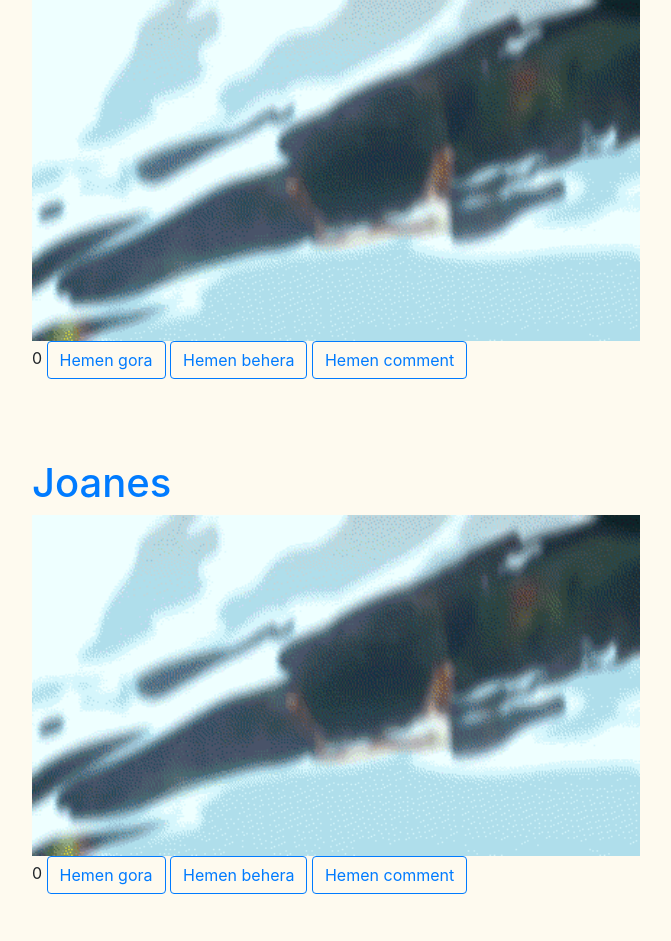
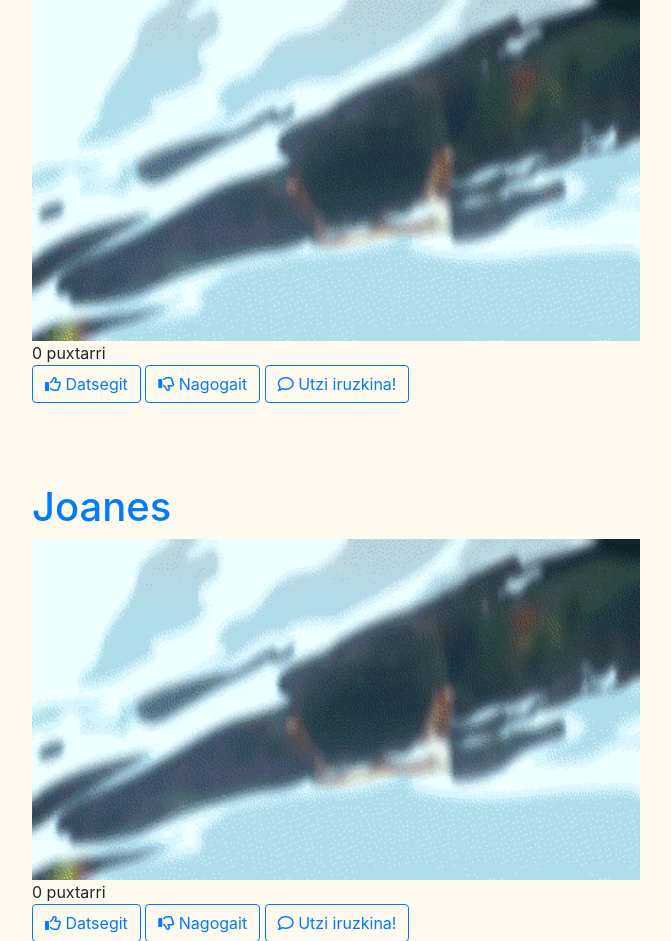
Before and after one commit to 96jplazaola/memeus, a Django app: page / in a window 1280 px wide. Shown: the part 163-1104 px from the top of the page, without its empty margins (288-959 px from the left). Run offline with Django 3.2, Linux system fonts and the light colour scheme; data comes from the database, SQL or seed files in the repository; both versions use the stored data as it was after the commit; some libraries are stand-ins or nearby versions.

Commit message:
Ikonuak gehittuta

```diff
--- a/memea/templates/memea/index.html
+++ b/memea/templates/memea/index.html
@@ -9,10 +9,10 @@
         <h1><a href="{%  url 'memea:details' memea.id %}"> <!-- url-a, beraren izena edo name atributua eta bidali beharrekoa -->
     {{ memea.izenburua }}</a></h1>
         <img src="{{ memea.argazkia.url }}" onclick="location.href ='{% url 'memea:details' memea.id %}'"><br>
-        <span>{{ memea.datsegitKop|sub:memea.ezdatsegitKop }}</span>
-    <button class="btn btn-outline-primary">Hemen gora</button>
-    <button class="btn btn-outline-primary">Hemen behera</button>
-    <button class="btn btn-outline-primary">Hemen comment</button>
+        <span>{{ memea.datsegitKop|sub:memea.ezdatsegitKop }} puxtarri</span><br>
+    <button class="btn btn-outline-primary"><i class="fa fa-thumbs-o-up" aria-hidden="true"></i> Datsegit</button>
+    <button class="btn btn-outline-primary"><i class="fa fa-thumbs-o-down" aria-hidden="true"></i> Nagogait</button>
+    <button class="btn btn-outline-primary"><i class="fa fa-comment-o" aria-hidden="true"></i> Utzi iruzkina!</button>
     </article>
 
 {% endfor %}
--- a/memea/templates/orokorra/orriburua.html
+++ b/memea/templates/orokorra/orriburua.html
@@ -1,9 +1,8 @@
 {% load staticfiles %}
 
 <script
-  src="https://code.jquery.com/jquery-3.1.1.min.js"
-  integrity="sha256-hVVnYaiADRTO2PzUGmuLJr8BLUSjGIZsDYGmIJLv2b8="
-  crossorigin="anonymous"></script>
+  src="https://code.jquery.com/jquery-3.1.1.min.js"></script>
+<script src="https://use.fontawesome.com/99b06e1f22.js"></script>
     <link rel="stylesheet" href="https://maxcdn.bootstrapcdn.com/bootstrap/4.0.0-alpha.5/css/bootstrap.min.css" integrity="sha384-AysaV+vQoT3kOAXZkl02PThvDr8HYKPZhNT5h/CXfBThSRXQ6jW5DO2ekP5ViFdi" crossorigin="anonymous">
 <script src="https://maxcdn.bootstrapcdn.com/bootstrap/4.0.0-alpha.5/js/bootstrap.min.js" integrity="sha384-BLiI7JTZm+JWlgKa0M0kGRpJbF2J8q+qreVrKBC47e3K6BW78kGLrCkeRX6I9RoK" crossorigin="anonymous"></script>
 <link rel="stylesheet" type="text/css" href="{%  static 'memea/style.css' %}"/>
@@ -21,7 +20,7 @@
          {% if request.user.is_authenticated %}
 
         <li class="nav-item">
-            <a class="nav-link" href="{% url 'memea:memea-sortu' %}">Meme berria igo</a>
+            <a class="nav-link" href="{% url 'memea:memea-sortu' %}"><i class="fa fa-plus" aria-hidden="true"></i> Meme berria igo</a>
         </li>
           {%  endif %}
         <li class="nav-item">
@@ -38,16 +37,16 @@
       </ul>
      <ul class="nav navbar-nav float-xs-right">
           <li class="nav-item">
-              <a class="nav-link" href="{% url 'memea:kontua-sortu' %}"> Sortu kontua</a>
+              <a class="nav-link" href="{% url 'memea:kontua-sortu' %}"><i class="fa fa-user-plus" aria-hidden="true"></i> Sortu kontua</a>
           </li>
 
          {% if request.user.is_authenticated %}
              <li class="nav-item">
-                <a class="nav-link" href="{% url 'memea:saioa-amaitu' %}"> Amaitu saioa</a>
+                <a class="nav-link" href="{% url 'memea:saioa-amaitu' %}"><i class="fa fa-sign-out" aria-hidden="true"></i> Amaitu saioa</a>
             </li>
          {% else %}
              <li class="nav-item">
-            <a class="nav-link" href="{% url 'memea:saioa-hasi' %}"> Hasi saioa</a>
+            <a class="nav-link" href="{% url 'memea:saioa-hasi' %}"><i class="fa fa-sign-in" aria-hidden="true"></i> Hasi saioa</a>
             </li>
          {%  endif %}
       </ul>
--- a/memea/views.py
+++ b/memea/views.py
@@ -1,9 +1,8 @@
-from django.shortcuts import render, get_object_or_404, redirect
+from django.shortcuts import render, get_object_or_404
 from .models import Memea
-from django.views.generic.edit import CreateView, DeleteView, UpdateView
 from django.contrib.auth import authenticate, login
-from django.views.generic import View
 from .forms import UserForm, MemeaForm
+from django.contrib.auth.decorators import login_required
 
 
 def index(request):
@@ -19,13 +18,12 @@ def details(request, meme_id):
     return render(request, 'memea/details.html', {'memea': memea})
 
 
+@login_required(login_url='/login/')
 def memeasortu(request):
     form = MemeaForm(request.POST or None, request.FILES)
     if form.is_valid():
         memea = form.save(commit=False)
-        if request.user.is_authenticated():
-            # Badaezpada jarritta, berez ezin dau erabiltzaile batek memea sortu baina...
-            memea.egilea = request.user
+        memea.egilea = request.user
         memea.save()
         return index(request)
 
```
Also changed, not shown: db.sqlite3.
